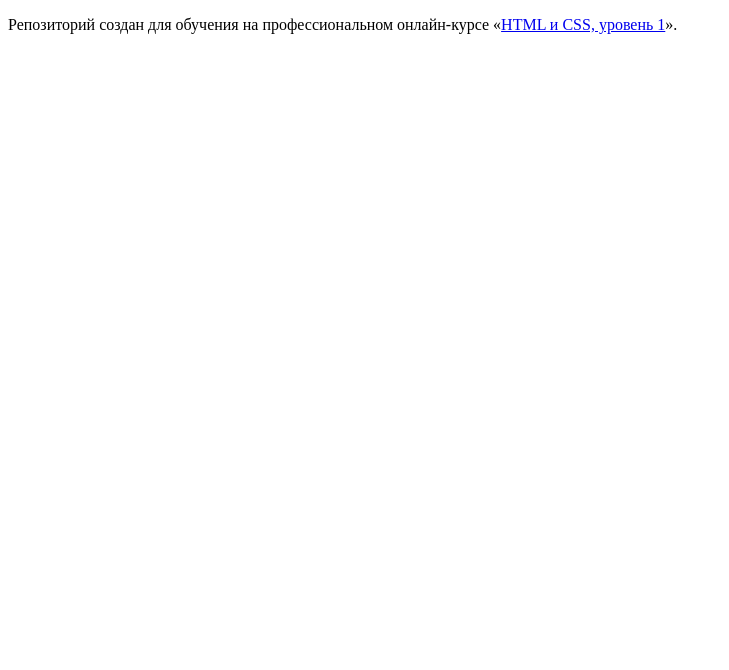
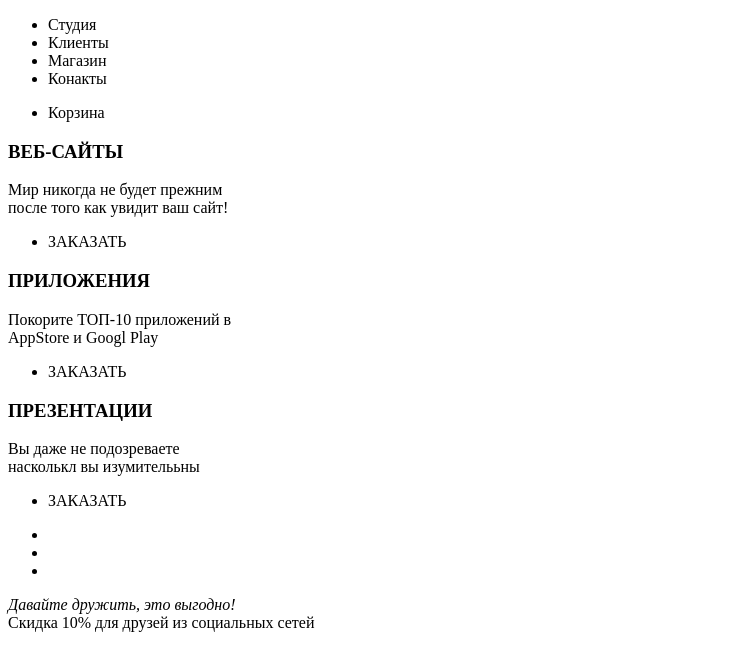
Before and after one commit to MaksimKozyr/1129465-nerds-27, a plain HTML site: page index.html in a window 1280 px wide. Shown: the whole page, without its empty margins (0-729 px from the left). Drawn offline with Linux system fonts and the light colour scheme.

Commit message:
Личный проект: начинаем разметку

```diff
--- a/index.html
+++ b/index.html
@@ -5,8 +5,73 @@
     <title>HTML Academy: Нёрдс</title>
   </head>
   <body>
-
+<!--
     <p>Репозиторий создан для обучения на профессиональном онлайн‑курсе «<a href="https://htmlacademy.ru/intensive/htmlcss">HTML и CSS, уровень 1</a>».</p>
-
+!-->
+    <header>
+      <nav>
+        <a href="index.html"><imj src="img/1.jpg" alt="Логотип"></a>
+        <a><imj src="" alt="img/2.jpg" alt"Корзина"></a>
+        <ul>
+          <li><a href="#"></a>Студия</li>
+          <li><a href="#"></a>Клиенты</li>
+          <li><a href="catalog.html"></a>Магазин</li>
+          <li><a href="#"></a>Конакты</li>
+        </ul>
+        <ul>
+          <li><a href="#"></a>Корзина</li>
+        </ul>
+      </nav>
+    </header>
+      <main>
+        <section>
+          <div>
+            <a><imj src="" alt=""></a>
+            <h3>ВЕБ-САЙТЫ</h3>
+              <P>
+                Мир никогда не будет прежним<br>
+                после того как увидит ваш сайт!
+              </P>
+              <ul>
+                <li><botton type="button">ЗАКАЗАТЬ</button></li>
+              </ul>
+          </div>
+          <div>
+            <a><imj src="" alt=""></a>
+            <h3>ПРИЛОЖЕНИЯ</h3>
+              <P>
+                Покорите ТОП-10 приложений в<br>
+                AppStore и Googl Play
+              </P>
+            <ul>
+              <li><botton type="button">ЗАКАЗАТЬ</button></li>
+            </ul>
+          </div>
+          <div>
+            <a><imj src="" alt=""></a>
+            <h3>ПРЕЗЕНТАЦИИ</h3>
+              <P>
+                Вы даже не подозреваете<br>
+                насколькл вы изумителььны
+              </P>
+            <ul>
+              <li><botton type="button">ЗАКАЗАТЬ</button></li>
+            </ul>
+          </div>
+        </section>
+      </main>
+    <footer>
+      <div>
+        <ul>
+          <li><a href="#"><imj src="" alt=""></a></li>
+          <li><a href="#"><imj src="" alt=""></a></li>
+          <li><a href="#"><imj src="" alt=""></a></li>
+        </ul>
+      </div>
+        <P>
+          <em>Давайте дружить, это выгодно!</em><br>
+          Скидка 10% для друзей из социальных сетей
+        </P>
+    </footer>
   </body>
 </html>
```
Also changed, not shown: catalog.html (added, +64 -0 lines), 1 other file.
